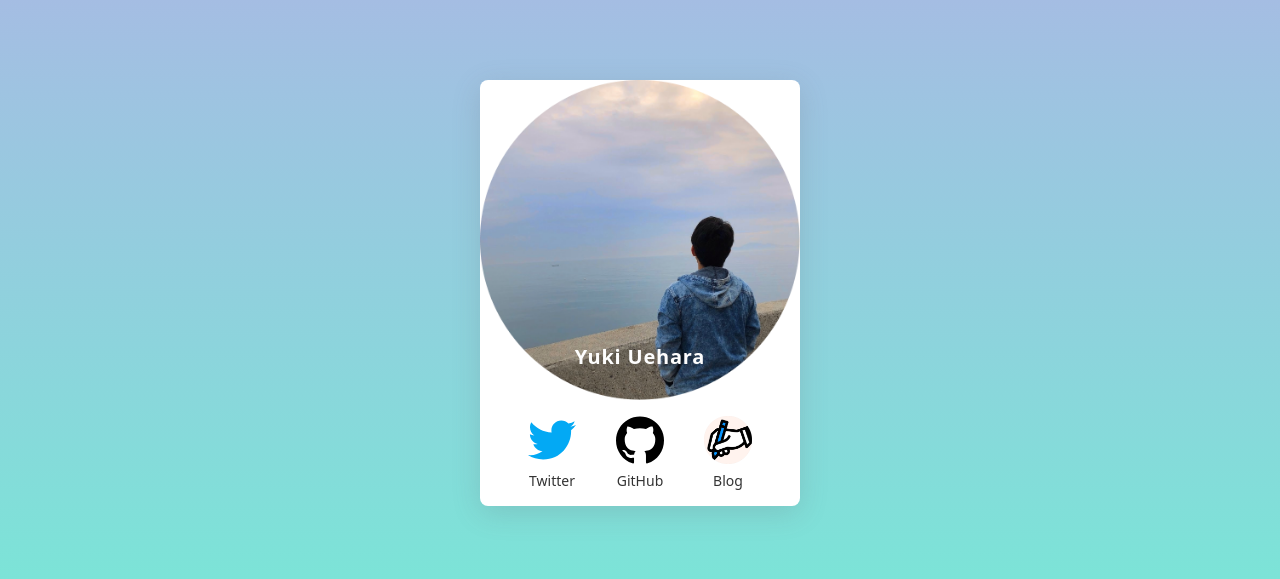
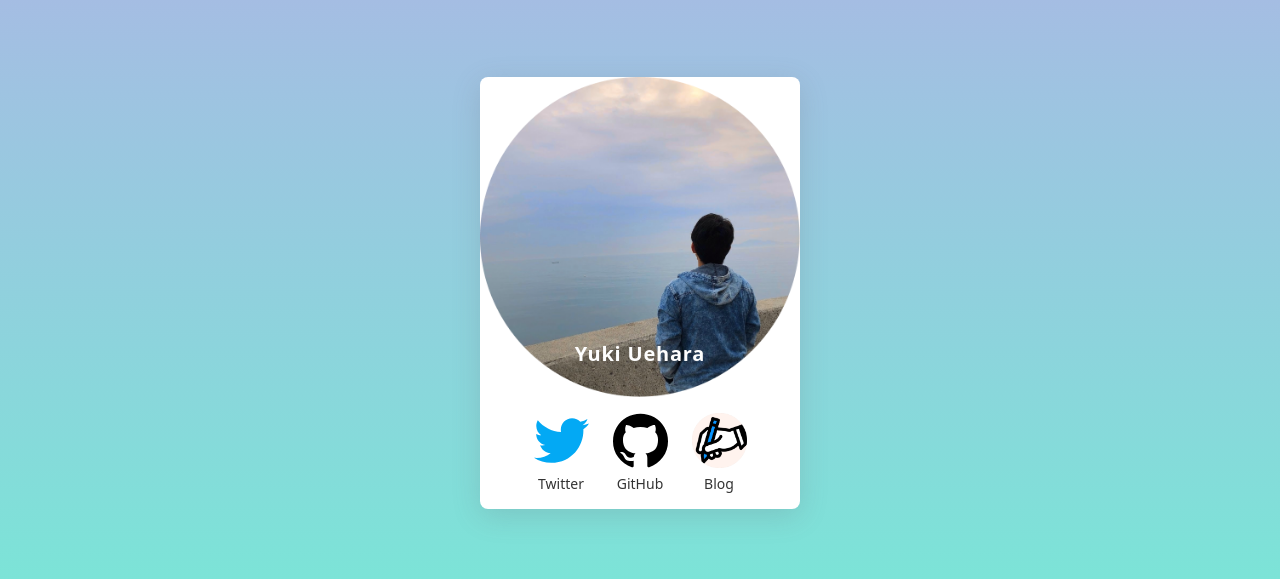
Before and after one commit to psbss/ue-y.me, a Vue app: page / in a window 1280 px wide. Shown: the part 107-686 px from the top of the page. Built offline with nearby package versions, Linux system fonts and the light colour scheme.

Commit message:
fix: style

```diff
--- a/src/components/Profile.vue
+++ b/src/components/Profile.vue
@@ -52,12 +52,12 @@ img {
 .icons {
   margin: 1rem 2.5rem 1rem 2.5rem;
   display: flex;
+  justify-content: center;
   gap: 1.5rem;
 }
 
 .icon {
-  width: 30%;
-  padding: 0 0.5rem;
+  width: 55px;
   text-align: center;
 
   p {
```
